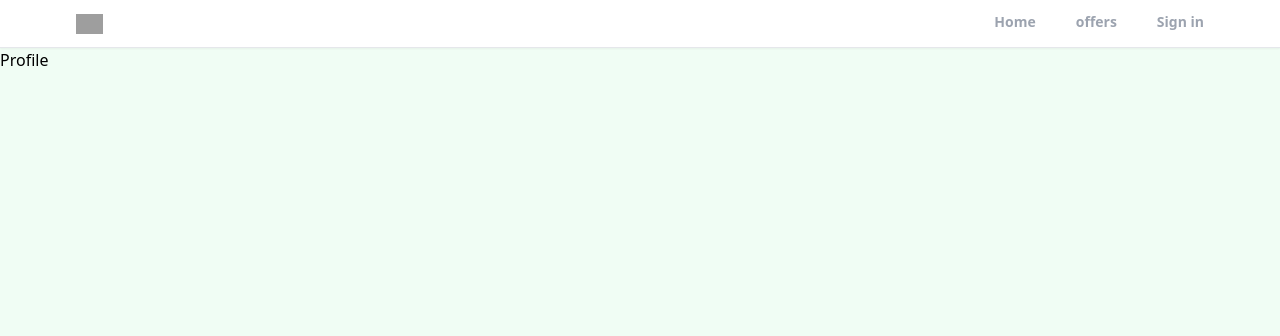
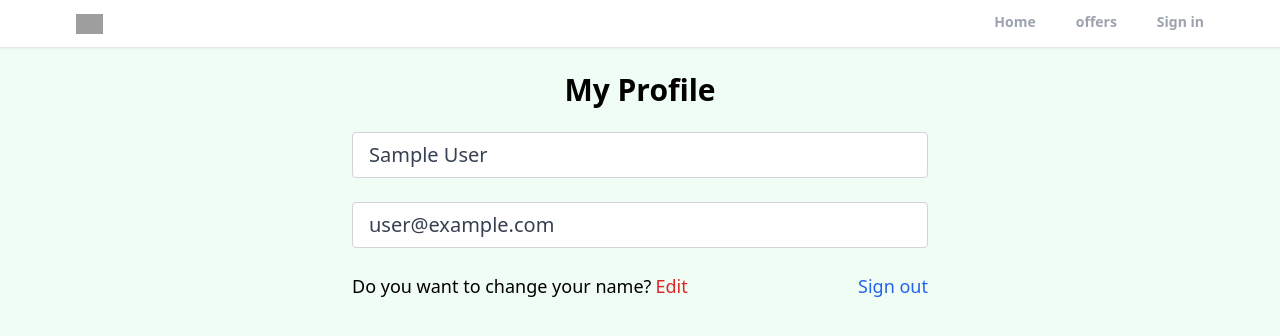
Before and after one commit to Anilparajuli4/Relator-clone, a React (Vite) app in the folder Relator Clone/: page /profile in a window 1280 px wide. Shown: the top 336 px of the page. Built offline with nearby package versions, Linux system fonts and the light colour scheme; no server answers; sample sign-in values are in the browser's storage; grey boxes are pictures that could not be loaded.

Commit message:
create private route costum hook for protecting profile page and add the logout functionality

```diff
--- a/Relator Clone/src/App.jsx
+++ b/Relator Clone/src/App.jsx
@@ -8,6 +8,7 @@ import ForgotPassword from "./Pages/ForgotPassword";
 import Header from "./Component/Header";
 import { ToastContainer } from "react-toastify";
 import "react-toastify/dist/ReactToastify.css";
+import PrivateRoute from "./Component/PrivateRoute";
 
 function App() {
   return (
@@ -16,7 +17,10 @@ function App() {
         <Header />
         <Routes>
           <Route path="/" element={<Home />} />
-          <Route path="/profile" element={<Profile />} />
+          <Route path="/profile" element={<PrivateRoute />}>
+            <Route path="/profile" element={<Profile />} />
+          </Route>
+
           <Route path="/sign-in" element={<SignIn />} />
           <Route path="/sign-up" element={<SignUp />} />
           <Route path="/forgot-password" element={<ForgotPassword />} />
--- /dev/null
+++ b/Relator Clone/src/Component/PrivateRoute.jsx
@@ -0,0 +1,11 @@
+import { Outlet, Navigate } from "react-router-dom";
+import { useAuthStatus } from "../hooks/useAuthStatus";
+function PrivateRoute() {
+  const { loggedIn, checkingStatus } = useAuthStatus();
+  if (checkingStatus) {
+    return <h1>loading</h1>;
+  }
+  return loggedIn ? <Outlet /> : <Navigate to="/sign-in" />;
+}
+
+export default PrivateRoute;
--- a/Relator Clone/src/Pages/Profile.jsx
+++ b/Relator Clone/src/Pages/Profile.jsx
@@ -1,5 +1,58 @@
+import { getAuth } from "firebase/auth";
+import { useState } from "react";
+import { useNavigate } from "react-router";
+
 function Profile() {
-  return <div>Profile</div>;
+  const auth = getAuth();
+  const navigate = useNavigate();
+  const [formdata, setFormdata] = useState({
+    name: auth.currentUser.displayName,
+    email: auth.currentUser.email,
+  });
+  const { name, email } = formdata;
+  function onLogout() {
+    auth.signOut();
+    navigate("/");
+  }
+  return (
+    <>
+      <section className="max-w-6xl flex flex-col items-center mx-auto">
+        <h1 className="text-3xl text-center mt-6 font-bold">My Profile</h1>
+        <div className="w-full md:w-[50%] mt-6 px">
+          <form>
+            <input
+              type="text"
+              id="name"
+              value={name}
+              disabled
+              className="mb-6 w-full px-4 py-2 text-xl text-gray-700 bg-white border border-gray-300 rounded transition ease-in-out"
+            />
+            <input
+              type="email"
+              id="email"
+              value={email}
+              disabled
+              className="mb-6 w-full px-4 py-2 text-xl text-gray-700 bg-white border border-gray-300 rounded transition ease-in-out"
+            />
+            <div className="flex justify-between whitespace-nowrap text-sm sm:text-lg ">
+              <p className="flex items-center mb-6">
+                Do you want to change your name?
+                <span className="text-red-600 hover:text-red-800 cursor-pointer transition ease-in-out duration-150 ml-1 ">
+                  Edit
+                </span>
+              </p>
+              <p
+                onClick={onLogout}
+                className="text-blue-600 hover:text-blue-800 transition duration-200 ease-in-out cursor-pointer"
+              >
+                Sign out
+              </p>
+            </div>
+          </form>
+        </div>
+      </section>
+    </>
+  );
 }
 
 export default Profile;
--- /dev/null
+++ b/Relator Clone/src/hooks/useAuthStatus.jsx
@@ -0,0 +1,24 @@
+import { getAuth, onAuthStateChanged } from "firebase/auth";
+import { useEffect, useState } from "react";
+
+function useAuthStatus() {
+  const [loggedIn, setLoggedin] = useState(false);
+  const [checkingStatus, setCheckingStatus] = useState(true);
+
+  useEffect(() => {
+    const auth = getAuth();
+    onAuthStateChanged(
+      auth,
+      (user) => {
+        if (user) {
+          setLoggedin(true);
+        }
+        setCheckingStatus(false);
+      },
+      []
+    );
+  });
+  return { loggedIn, checkingStatus };
+}
+
+export { useAuthStatus };
```
